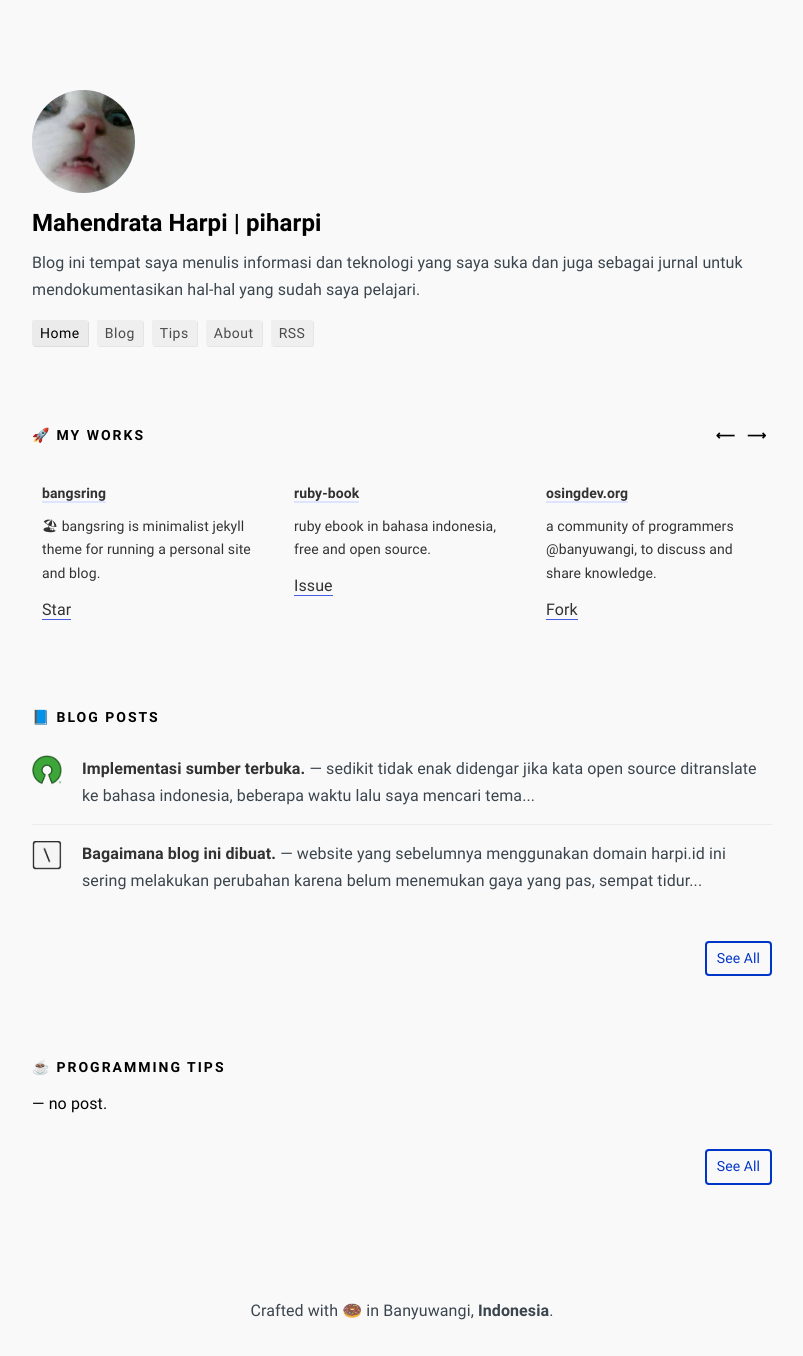
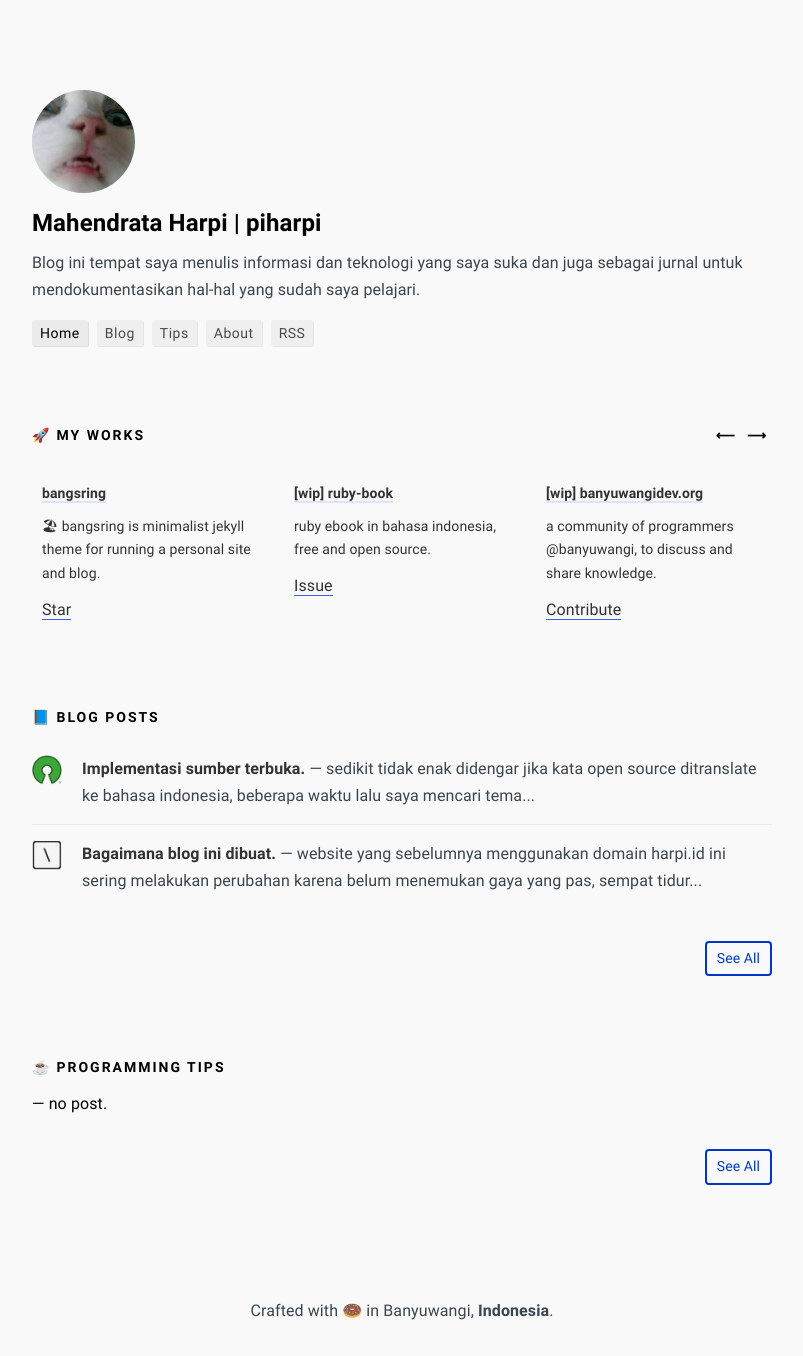
Before and after one commit to piharpi/piharpi.com, a Jekyll site: the page built from index.md, in a window 1280 px wide. Shown: the whole page, without its empty margins (238-1041 px from the left). Built offline with Jekyll 4.4.1, drawn with Linux system fonts in a browser that asks for light colours.

Commit message:
change work to WIP

```diff
--- a/_data/projects.yml
+++ b/_data/projects.yml
@@ -5,15 +5,15 @@
   description : 🏖 Bangsring is minimalist Jekyll theme for running a personal site and blog.
   action : <a class="github-button" href="https://github.com/piharpi/bangsring" rel="noreferrer" data-icon="octicon-star" data-size="large" data-show-count="true" aria-label="Star piharpi/bangsring on GitHub">Star</a>
 
-- title : ruby-book
+- title : "[WIP] ruby-book"
   url   : https://piharpi.gitbook.io/ruby-in-bahasa/
   description : Ruby ebook in bahasa indonesia, free and open source.
   action : <a class="github-button" href="https://github.com/piharpi/rubyinbahasa/issues" rel="noreferrer" data-icon="octicon-issue-opened" data-size="large" data-show-count="true" aria-label="Issue piharpi/rubyinbahasa on GitHub">Issue</a>
 
-- title : osingdev.org
+- title : "[WIP] banyuwangidev.org"
   url   : https://github.com/osingdev
   description : A community of programmers @banyuwangi, to discuss and share knowledge.
-  action : <a class="github-button" href="https://github.com/osingdev/osingdev.github.io/fork" rel="noreferrer" data-icon="octicon-repo-forked" data-size="large" data-show-count="true" aria-label="Fork osingdev/osingdev.github.io on GitHub">Fork</a>
+  action : <a class="github-button" href="https://github.com/osingdev/osingdev.github.io/fork" rel="noreferrer" data-icon="octicon-repo-forked" data-size="large" data-show-count="true" aria-label="Fork osingdev/osingdev.github.io on GitHub">Contribute</a>
 
 
 - title : piharpi.com
```
